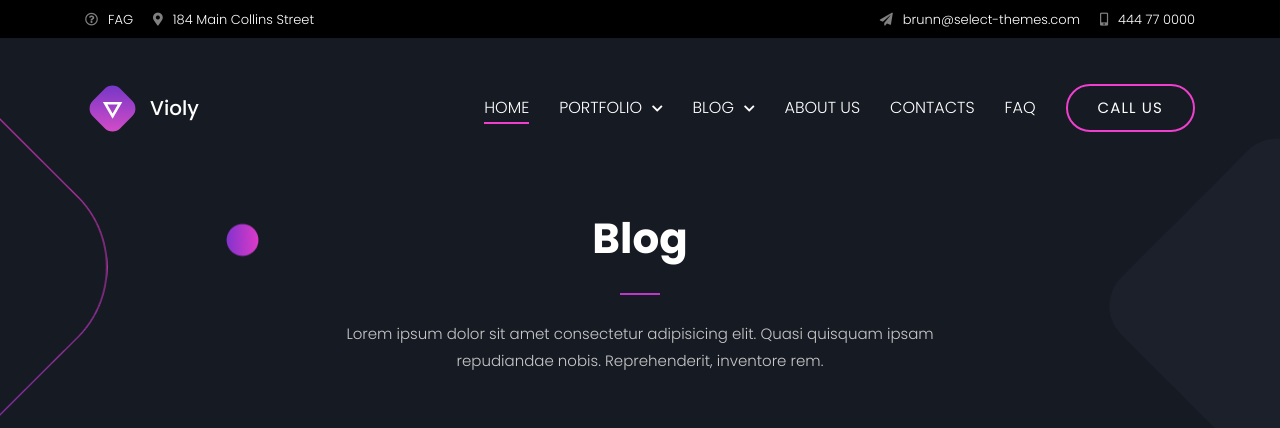
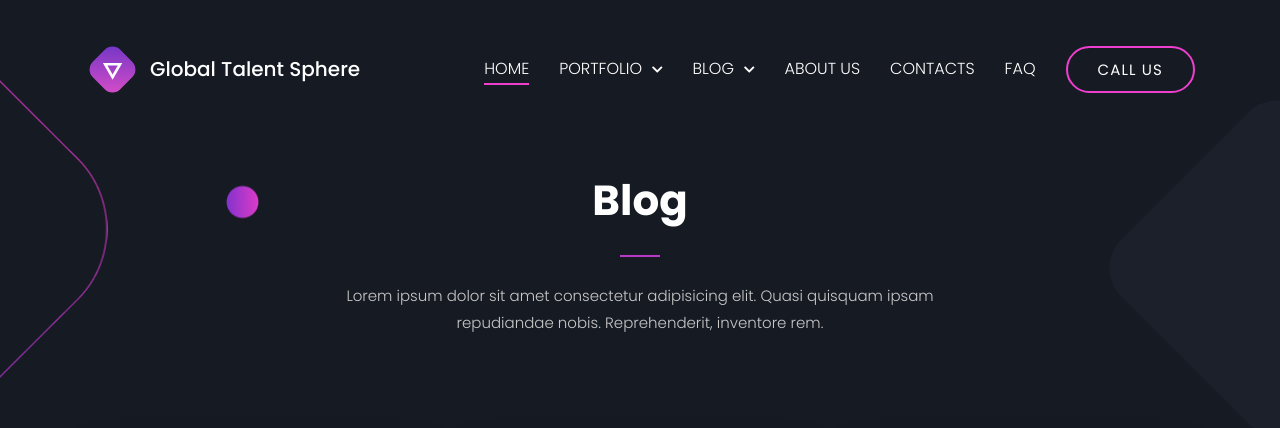
Before and after one commit to sebasmaturanac/globaltalentsphere_html, a plain HTML site: page three_cols.html in a window 1280 px wide. Shown: the top 428 px of the page. Drawn offline with Linux system fonts and the light colour scheme; a script that the page names is missing.

Commit message:
fix index

```diff
--- a/three_cols.html
+++ b/three_cols.html
@@ -4,7 +4,7 @@
 <!-- Mirrored from violy.astroon.pro/three_cols.html by HTTrack Website Copier/3.x [XR&CO'2014], Wed, 07 Aug 2024 17:44:42 GMT -->
 <head>
     <meta charset="UTF-8">
-    <title>Three Cols</title>
+    <title>Global Talent Sphere - Blog</title>
     <script src="../kit.fontawesome.com/4885b8d773.js"></script>
     <link href="https://fonts.googleapis.com/css?family=Poppins:100,100i,200,200i,300,300i,400,400i,500,500i,600,600i,700,700i,800,800i,900,900i&amp;display=swap" rel="stylesheet">
     <link rel="stylesheet" href="assets/css/libs.min.css">
@@ -12,14 +12,14 @@
     <meta name="viewport" content="width=device-width, initial-scale=1">
   </head>
   <body>
-    <div class="top_nav">
+    <!-- <div class="top_nav">
       <div class="container">
         <div class="left_nav"><span><i class="far fa-question-circle"></i>FAG</span><span><i class="fas fa-map-marker-alt"></i>184 Main Collins Street</span></div>
         <div class="right_nav"><span><i class="fas fa-paper-plane"></i>brunn@select-themes.com</span><span><i class="fas fa-mobile-alt"></i>444 77 0000</span></div>
       </div>
-    </div>
+    </div> -->
     <div class="container">
-      <div class="menu d-flex justify-content-between align-items-center"><a class="logo" href="index-2.html"><img src="assets/img/icons/logo_vio.svg">Violy</a>
+      <div class="menu d-flex justify-content-between align-items-center"><a class="logo" href="index-2.html"><img src="assets/img/icons/logo_vio.svg">Global Talent Sphere</a>
         <div class="menu__icon"><span></span><span></span><span></span><span></span></div>
         <div class="navbar-nav">
           <ul>
```
Also changed, not shown: index.html (+1 -1 lines), 2 other files.
